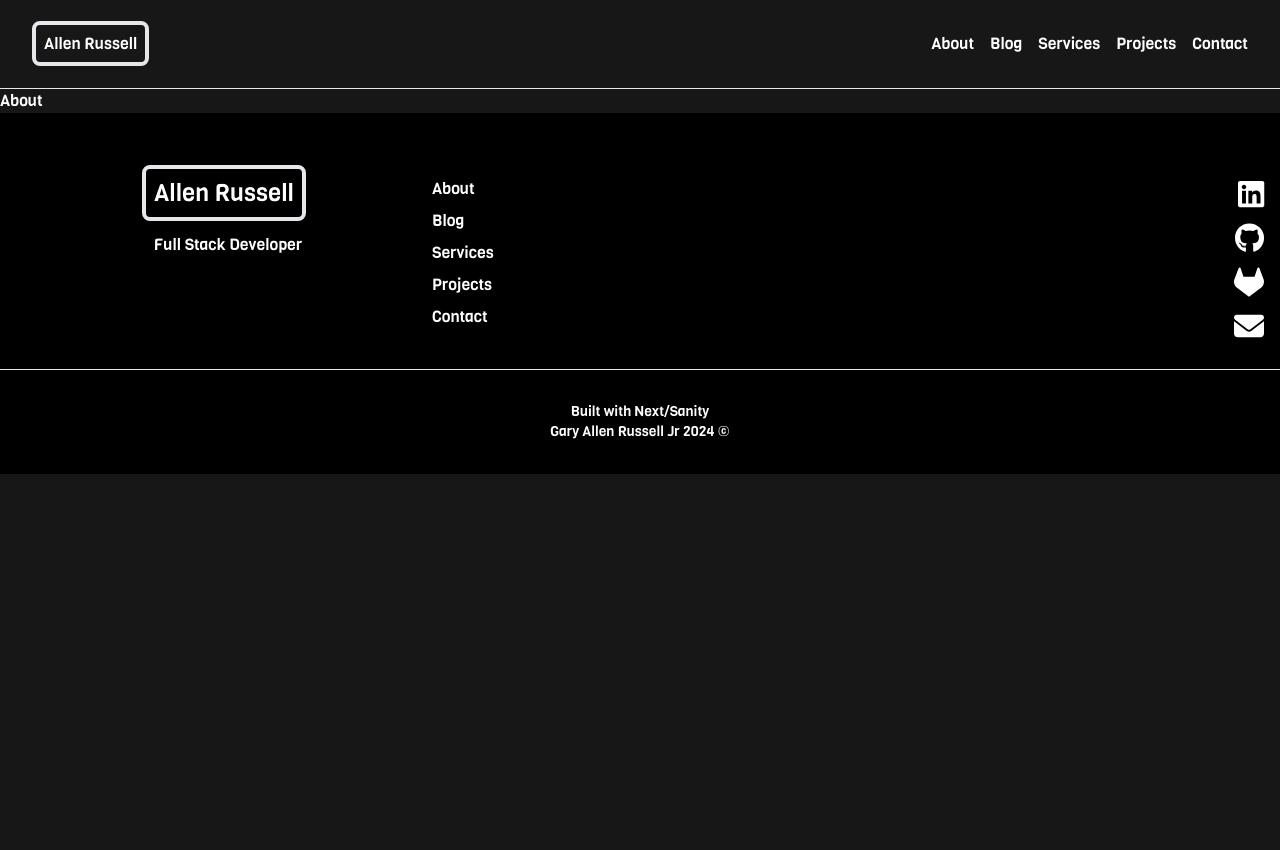
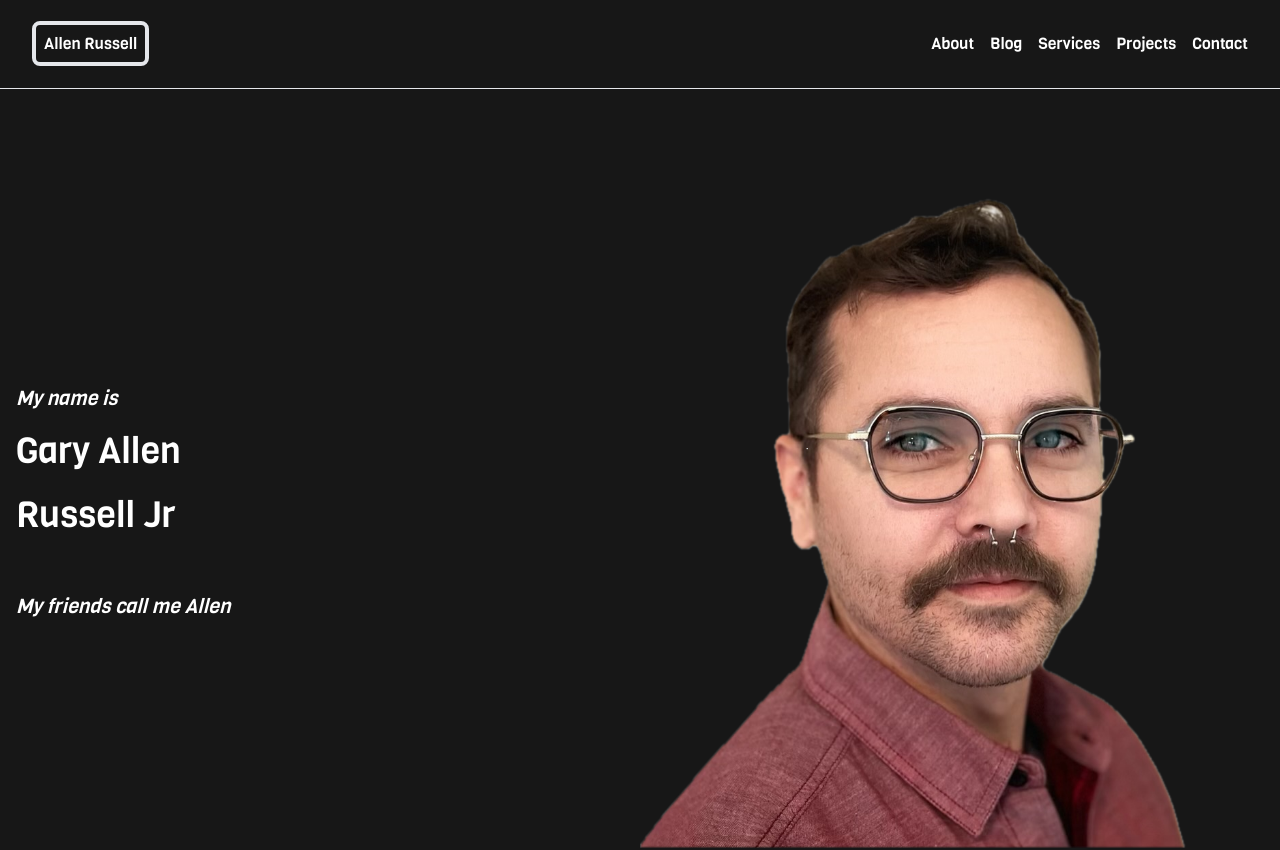
Before and after one commit to garussell/artist_profile, a Next.js app: page /about in a window 1280 px wide. Shown: the top 850 px of the page. Before the commit the page ends 800 px from the top, so only its background shows below. Built offline with nearby package versions, Linux system fonts and the light colour scheme.

Commit message:
add top section of about page

```diff
--- a/app/about/page.tsx
+++ b/app/about/page.tsx
@@ -1,7 +1,34 @@
-
+import Image from 'next/image';
+import profilePic from '../../public/profilePic.png'; // Adjust the path to your image file
 
 export default function About() {
   return (
-    <h1>About</h1>
-  )
+    <section className="min-h-screen flex flex-col">
+      <div className="mx-auto p-4 w-full">
+        <div className="prose w-full max-w-none grid grid-cols-1 md:grid-cols-2 gap-100">
+          <div className="flex flex-col justify-center">
+            <h3 className="italic mb-4">My name is</h3>
+            <h1 className="mb-6">
+              Gary Allen
+            </h1>
+            <h1 className="mb-6">
+              Russell Jr
+            </h1>
+            <h3 className="italic">
+              My friends call me Allen
+            </h3>
+          </div>
+          <div className="flex">
+            <Image
+              src={profilePic}
+              alt="Allen Russell"
+              className=""
+              // width={500}
+              // height={500}
+            />
+          </div>
+        </div>
+      </div>
+    </section>
+  );
 }
```
